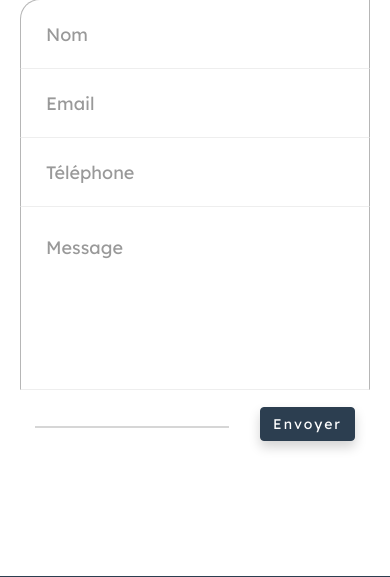
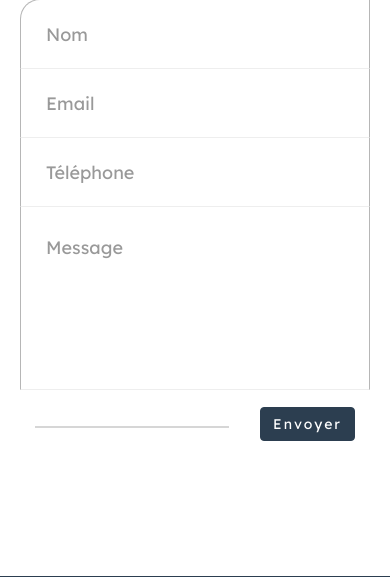
Before and after one commit to JEND-CODES/BLOG-PHP, a PHP site: page / in a window 390 px wide. Shown: the part 3564-4141 px from the top of the page. Run offline with PHP 8.4, Linux system fonts and the light colour scheme; some libraries are stand-ins or nearby versions.

Commit message:
Update style.css

```diff
--- a/content/style.css
+++ b/content/style.css
@@ -233,7 +233,7 @@ a {
 }
 
 .btn-primary {
-  box-shadow: 0.1px 6px 12px rgba(0, 0, 0, .175) !important;
+  box-shadow: .1 6px 12px rgba(0, 0, 0, .175) !important;
   font-weight: normal !important;
 }
 
@@ -663,7 +663,6 @@ form .row:first-child .floating-label-form-group {
 
   .dev-title {
     width: 100% !important;
-    border: 0px solid red !important;
     text-align: center !important;
     font-size: 20px !important;
   }
```
